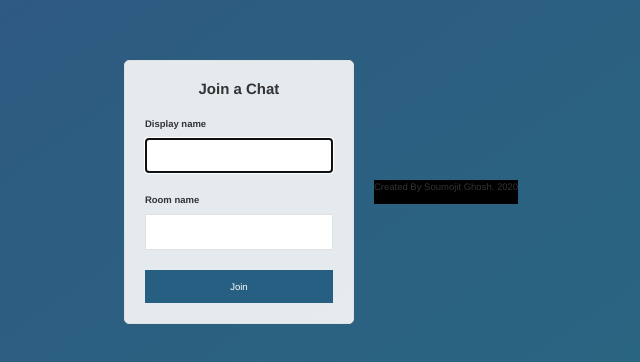
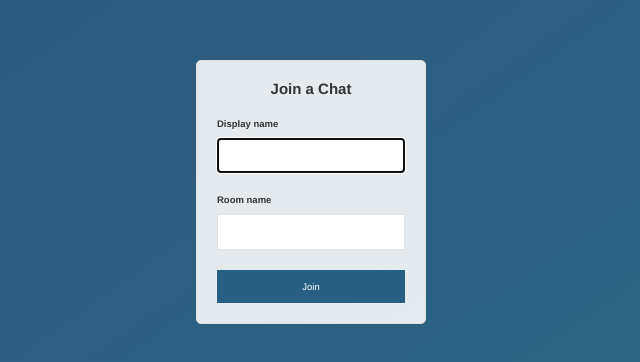
Before and after one commit to sghosh116611/chatting-app, a website: page public/index.html in a window 1280 px wide. Shown: the part 208-570 px from the top of the page, without its empty margins (329-969 px from the left). Drawn offline with nearby package versions, Linux system fonts and the light colour scheme.

Commit message:
index.html

```diff
--- a/public/index.html
+++ b/public/index.html
@@ -31,10 +31,6 @@
             </div>
         </form>
     </div>
-
-    <footer style="background-color: black;">
-        <p style="text-align: center;">Created By Soumojit Ghosh. 2020</p>
-    </footer>
 </body>
 
 </html>
```
